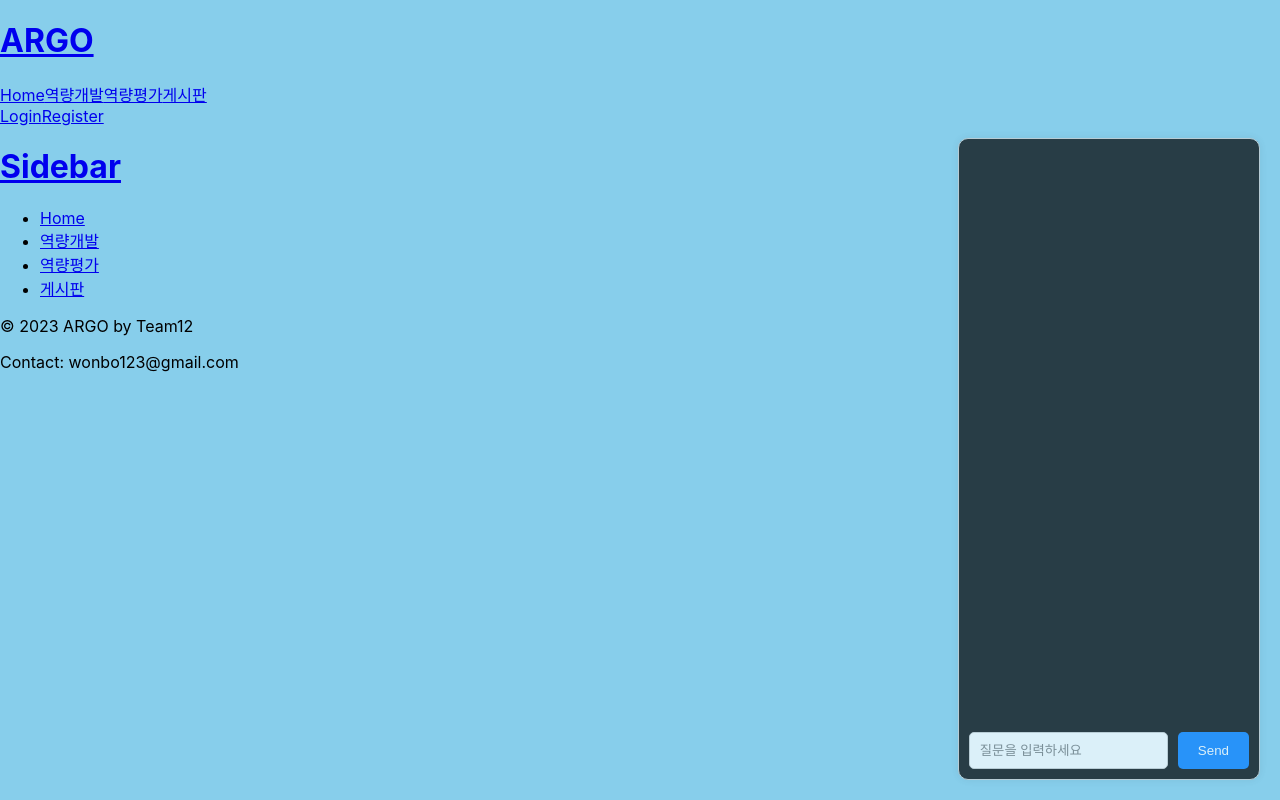
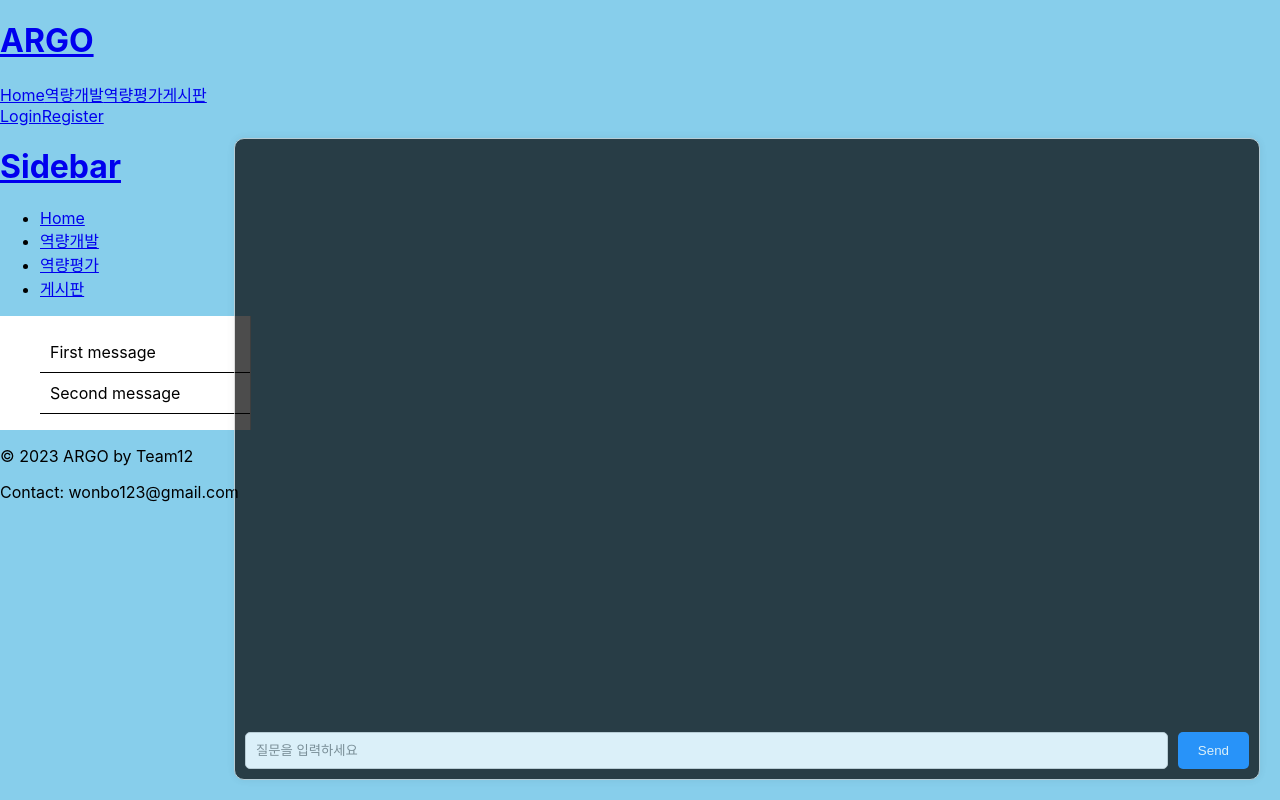
Before and after one commit to bonbi0604/argo, a React (Create React App) app in the folder frontend/: page /chat in a window 1280 px wide. Built offline with nearby package versions, Linux system fonts and the light colour scheme.

Commit message:
chathistory파일만

```diff
--- a/frontend/src/App.js
+++ b/frontend/src/App.js
@@ -11,7 +11,8 @@ import Home from "./views/homePage"
 import Login from "./views/loginPage"
 import Register from "./views/registerPage"
 import ProtectedPage from "./views/protectedPage"
-import Chatbot from "./components/chatbot"
+import Chatbot from "./components/Chatbot"
+import Chat from "./views/chat"
 
 function App() {
   return (
@@ -23,6 +24,7 @@ function App() {
           <Routes>
             <Route path="/login"  element={<Login />} />
             <Route path="/register" element={<Register />} />
+            <Route path="/chat" element={<Chat />} />
             <Route path="/" element={<Home />} />
           </Routes>
         </AuthProvider>
--- /dev/null
+++ b/frontend/src/components/ChatHistory.css
@@ -0,0 +1,13 @@
+.chat-history {
+    background-color: white;
+    width: 250px;
+    height: 100%;
+    overflow-y: auto;
+    border-right: 1px solid #d0d0d0;
+  }
+
+  .history-item {
+    padding: 10px;
+    border-bottom: 1px solid black;
+    list-style-type: none;
+  }
--- /dev/null
+++ b/frontend/src/components/ChatHistory.js
@@ -0,0 +1,18 @@
+import React from 'react';
+import './ChatHistory.css';
+
+const ChatHistory = ({ history }) => {
+  return (
+    <div className="chat-history">
+      <ul>
+        {history.map((item, index) => (
+          <li key={index} className="history-item">
+            {item}
+          </li>
+        ))}
+      </ul>
+    </div>
+  );
+};
+
+export default ChatHistory;
--- a/frontend/src/components/chatbot.js
+++ b/frontend/src/components/chatbot.js
@@ -1,45 +1,47 @@
-import React, { useState } from 'react';
-import './chatbot.css';
+import React, { useState, useEffect } from 'react';
+import './Chatbot.css';
 
 const Chatbot = () => {
-    const [input, setInput] = useState('');
-    const [messages, setMessages] = useState([]);
+    const [input, setInput] = useState(''); // 사용자 입력을 저장
+    const [messages, setMessages] = useState([]); // 메시지 목록을 저장
+    const [sessionId, setSessionId] = useState(null); // 채팅 세션 ID를 저장
 
-    const handleInputChange = (event) => {
+    const handleInputChange = (event) => { // 입력 필드가 변경될 때마다 실행되는 함수
       setInput(event.target.value);
     };
 
-    const handleSubmit = async () => {
-        if (!input.trim()) return; // Prevent sending empty messages
+    const handleSubmit = async () => {  // 'Send' 버튼을 클릭하거나 엔터 키를 누를 때 실행하는 함수
+        if (!input.trim()) return; // 입력이 비어있는 경우 메시지를 안보냄
 
-        console.log(`Sending message: ${input}`);  // Log the message being sent
-        const userMessage = { text: input, sender: 'user' };
+        console.log(`Sending message: ${input}`); // 콘솔에 보내는 메시지를 로깅
+        const userMessage = { text: input, sender: 'user' }; // 사용자 메시지를 생성하여 messages 배열에 추가
 
-        setMessages((currentMessages) => {
-          console.log('Current messages:', currentMessages); // Log current messages state before update
+        setMessages((currentMessages) => { // 메시지 목록 state를 업데이트
+          console.log('Current messages:', currentMessages);
           return [...currentMessages, userMessage];
         });
-        setInput('');
+
+        setInput(''); // 입력 필드 비우기
 
         try {
-            const response = await fetch('http://127.0.0.1:8000/chatbot/', {  // Use the correct endpoint
+            const response = await fetch('http://127.0.0.1:8000/chatbot/', { // 백엔드 서버에 메시지를 POST 요청
                 method: 'POST',
                 headers: {
                   'Content-Type': 'application/json',
                 },
                 body: JSON.stringify({ message: input }),
               });
-            const data = await response.json();
-            console.log(`Received data:`, data);  // Log the full response data
 
-            setMessages((currentMessages) => {
+            const data = await response.json(); // 백엔드로부터의 응답 받기
+            console.log(`Received data:`, data);
+
+            setMessages((currentMessages) => { // 받은 데이터로 메시지 목록을 업데이트
               const updatedMessages = [...currentMessages, { text: data.reply, sender: 'bot' }];
-              console.log('Updated messages:', updatedMessages); // Log messages state after update
+              console.log('Updated messages:', updatedMessages);
               return updatedMessages;
             });
         } catch (error) {
-            console.error("Error sending message to the chatbot API:", error);
-            // Log any errors during fetch
+            console.error("Error sending message to the chatbot API:", error); // 에러가 발생하면 콘솔에 에러를 로깅
         }
     };
 
--- /dev/null
+++ b/frontend/src/views/chat.css
@@ -0,0 +1,66 @@
+.chatbot-container {
+    display: flex;
+    flex-direction: column;
+    max-width: 80%;
+    width : 80%;
+    height: 80%;
+    position: fixed;
+    right: 20px;
+    bottom: 20px;
+    border: 1px solid #ccc;
+    background-color: black;
+    border-radius: 10px;
+    box-shadow: 0px 0px 10px rgba(0, 0, 0, 0.1);
+    opacity: 0.7;
+  }
+
+  .chat-messages {
+    flex-grow: 1;
+    padding: 10px;
+    overflow-y: auto;
+  }
+
+  .chat-input-container {
+    display: flex;
+    padding: 10px;
+  }
+
+  .chat-input {
+    flex-grow: 1;
+    border: 1px solid #ccc;
+    border-radius: 5px;
+    padding: 10px;
+    margin-right: 10px;
+  }
+
+  .chat-submit {
+    padding: 10px 20px;
+    background-color: #007bff;
+    border: none;
+    border-radius: 5px;
+    color: white;
+    cursor: pointer;
+  }
+
+  .chat-submit:hover {
+    background-color: #0056b3;
+  }
+
+  .message {
+    padding: 5px 10px;
+    margin: 5px;
+    border-radius: 10px;
+    max-width: 80%;
+  }
+
+  .message.user {
+    background-color: #007bff;
+    color: white;
+    align-self: flex-end;
+  }
+
+  .message.bot {
+    background-color: #007bff;
+    color: white;
+    align-self: flex-end;
+  }
--- /dev/null
+++ b/frontend/src/views/chat.js
@@ -0,0 +1,23 @@
+import React, { useState } from 'react';
+import './chat.css';
+import ChatHistory from '../components/ChatHistory';
+
+const Chat = () => {
+    const [history, setHistory] = useState([
+      "First message",
+      "Second message",
+    ]);
+
+    return (
+      <div className="chat-page">
+        {/* Render the ChatHistory component and pass the history state to it */}
+        <ChatHistory history={history} />
+
+        {/* The rest of your chat page content goes here */}
+        {/* This may include your chat message display area, input field, etc. */}
+      </div>
+    );
+  };
+
+
+export default Chat;
```
Also changed, not shown: 2 other files (tests, documents, lock files or other folders).
